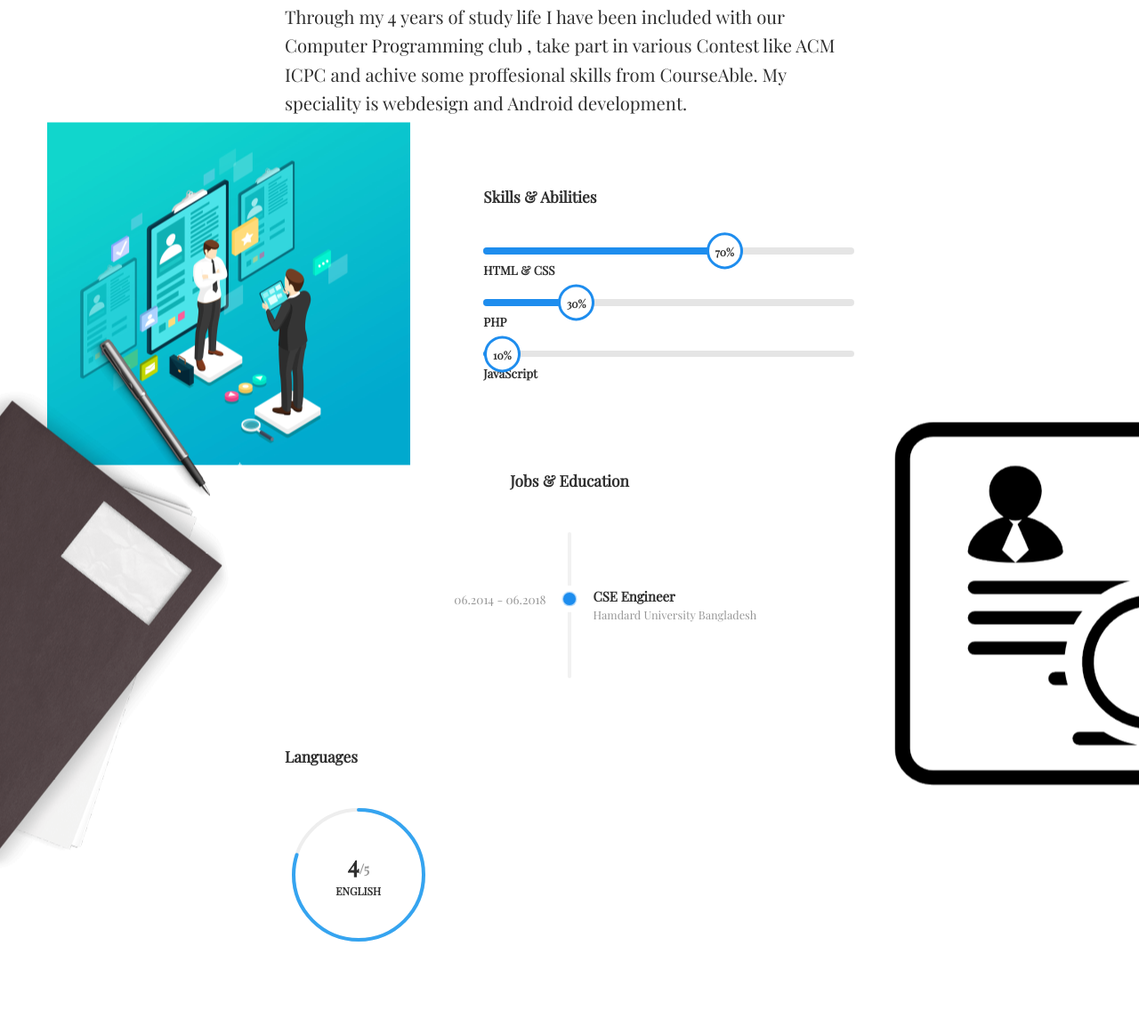
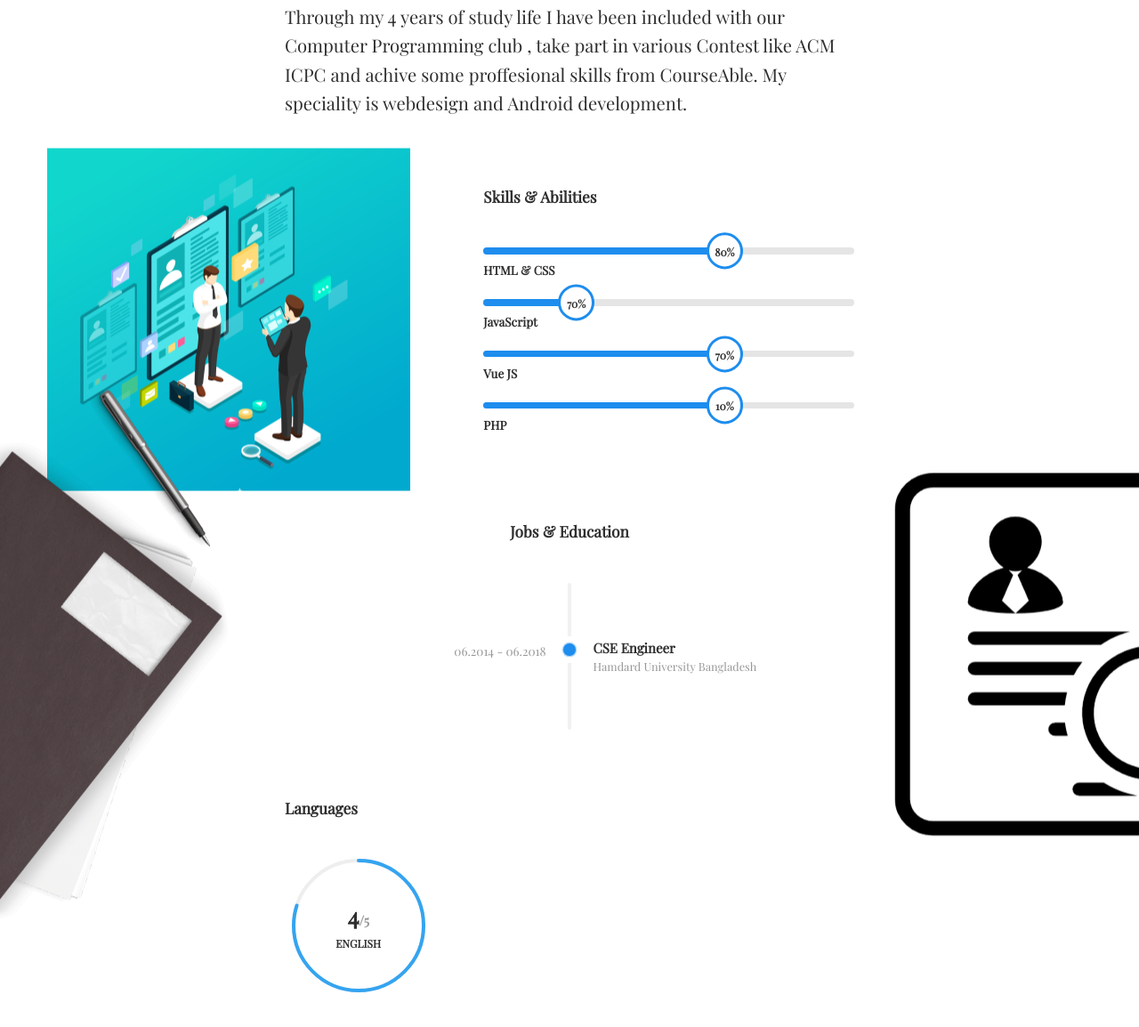
Before and after one commit to MusaHasan/MusaHasan.github.io, a plain HTML site: page index.html in a window 1280 px wide. Shown: the part 1291-2445 px from the top of the page at 89% size. Drawn offline with nearby package versions, Linux system fonts and the light colour scheme; some packages are replaced by stand-ins of ours.

Commit message:
Update index.html

```diff
--- a/index.html
+++ b/index.html
@@ -160,24 +160,32 @@
                         <!-- Progress Bar -->
                         <div class="progress">
                             <div class="progress-bar" role="progressbar" style="width: 70%" aria-valuenow="95" aria-valuemin="0" aria-valuemax="100">
-                                <span>70%</span>
+                                <span>80%</span>
                             </div>
                         </div>
                         <h6 class="mb-4">HTML &amp; CSS</h6>
                         <!-- Progress Bar -->
                         <div class="progress">
                             <div class="progress-bar" role="progressbar" style="width: 30%" aria-valuenow="0" aria-valuemin="0" aria-valuemax="100">
-                                <span>30%</span>
+                                <span>70%</span>
+                            </div>
+                        </div>
+                        <h6 class="mb-4">JavaScript</h6>
+                         <!-- Progress Bar -->
+                        <div class="progress">
+                            <div class="progress-bar" role="progressbar" style="width: 70%" aria-valuenow="0" aria-valuemin="0" aria-valuemax="100">
+                                <span>70%</span>
+                            </div>
+                        </div>
+                        <h6 class="mb-4">Vue JS</h6>
+                         <!-- Progress Bar -->
+                        <div class="progress">
+                            <div class="progress-bar" role="progressbar" style="width: 70%" aria-valuenow="0" aria-valuemin="0" aria-valuemax="100">
+                                <span>10%</span>
                             </div>
                         </div>
                         <h6 class="mb-4">PHP</h6>
-                        <!-- Progress Bar -->
-                        <div class="progress">
-                            <div class="progress-bar" role="progressbar" style="width: 10%" aria-valuenow="0" aria-valuemin="0" aria-valuemax="100">
-                                <span>10%</span>
-                            </div>
-                        </div>
-                        <h6 class="mb-4">JavaScript</h6>
+
                     </div>
                 </div>
                 <!-- Resume - Education & Jobs -->
```
